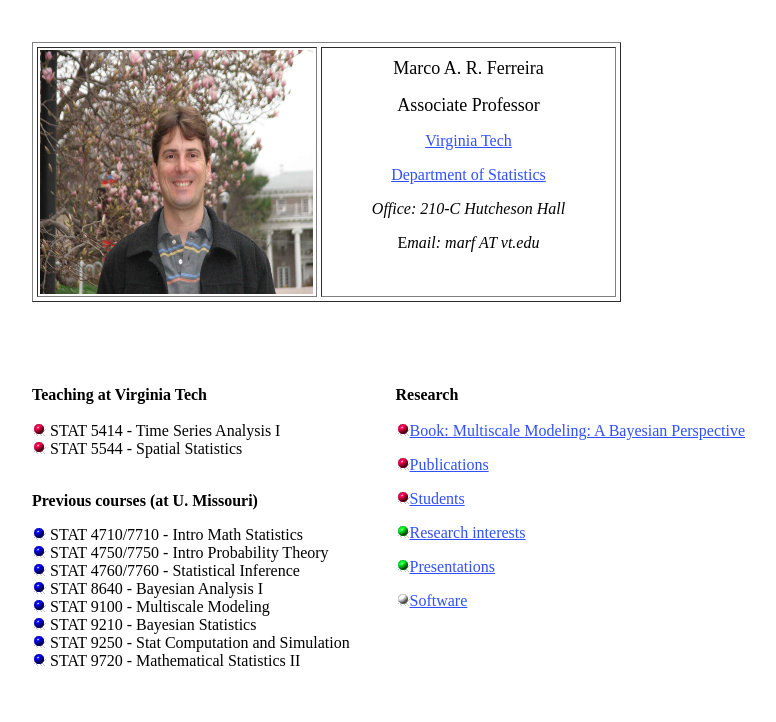
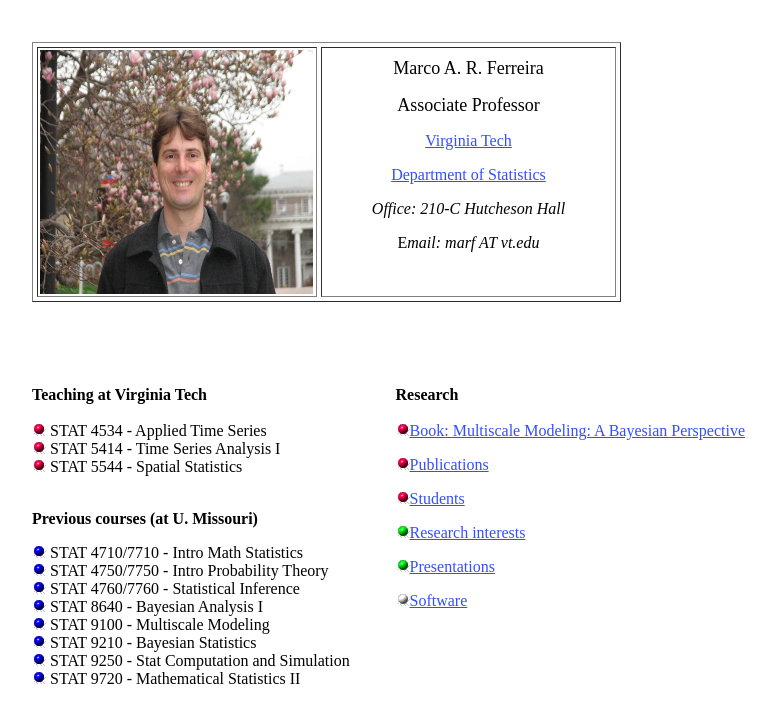
Before and after one commit to marf-at-vt/marf-at-vt.github.io, a plain HTML site: page index.html in a window 1280 px wide. Shown: the whole page, without its empty margins (16-792 px from the left). Drawn offline with Linux system fonts and the light colour scheme.

Commit message:
added applied time series

```diff
--- a/index.html
+++ b/index.html
@@ -86,6 +86,7 @@
 			<TD WIDTH=405>
 				<P STYLE="margin-bottom: 0in; border: none; padding: 0in"><A NAME="_x0000_i1038"></A> <BR>
 <A NAME="STAT5414"></A><A NAME="_x0000_i1109"></A>
+<IMG SRC="redball.gif" NAME="Imagem12" ALIGN=BOTTOM WIDTH=14 HEIGHT=14 BORDER=0> STAT 4534 - Applied Time Series <BR>
 <IMG SRC="redball.gif" NAME="Imagem12" ALIGN=BOTTOM WIDTH=14 HEIGHT=14 BORDER=0> STAT 5414 - Time Series Analysis I <BR>
 <IMG SRC="redball.gif" NAME="Imagem12" ALIGN=BOTTOM WIDTH=14 HEIGHT=14 BORDER=0> STAT 5544 - Spatial Statistics </P> <BR>
 				<P STYLE="border: none; padding: 0in"><B>Previous courses (at U. Missouri)</B></P>
```
